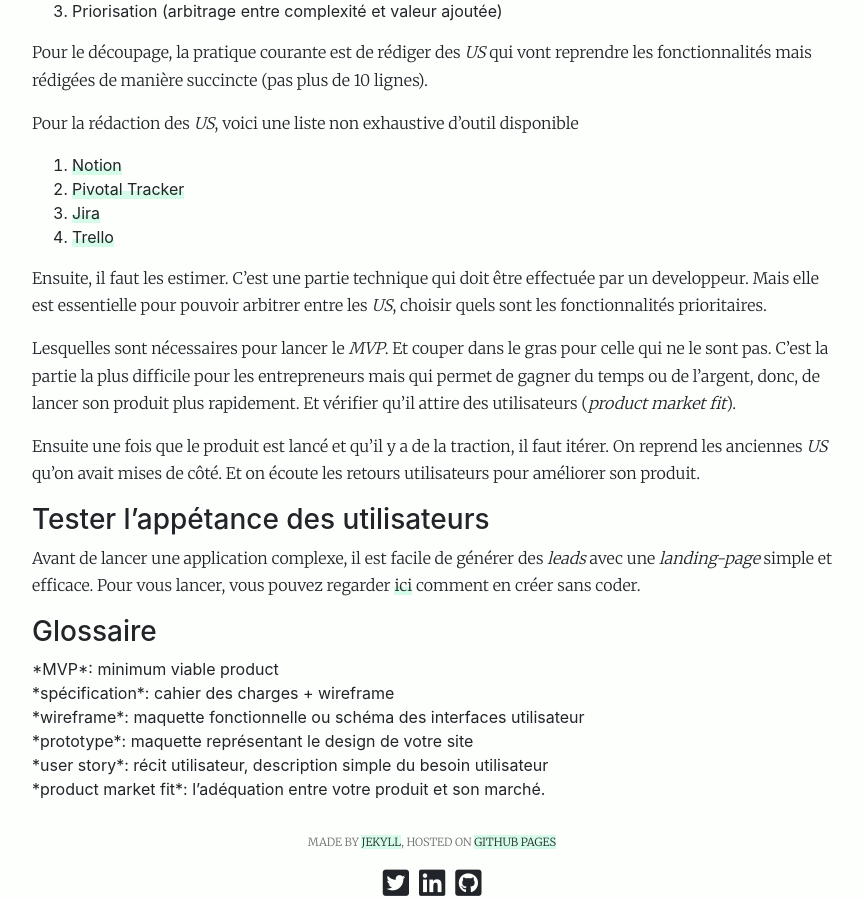
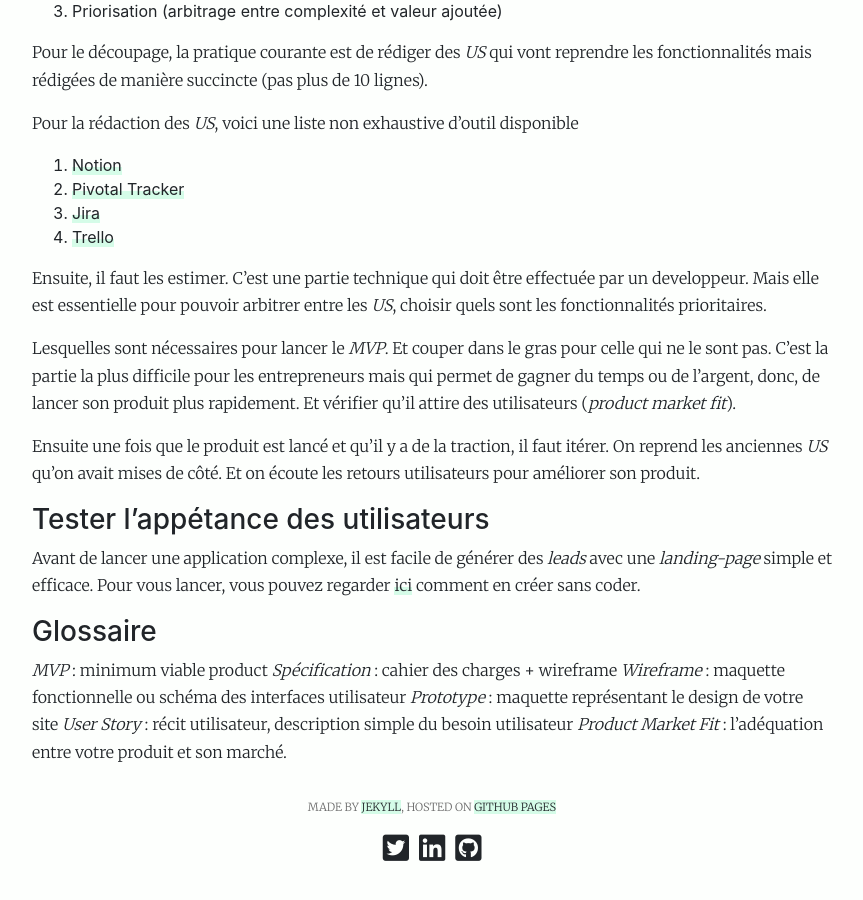
Before and after one commit to alexandrebk/alexandrebk.github.io, a Jekyll site: the page built from _posts/2021-06-04-lancement-projet-web.md, in a window 1280 px wide and 900 px high, scrolled down 1063 px. Shown: the whole window, without its empty margins (208-1071 px from the left). Built offline with Jekyll 4.4.1, drawn with Linux system fonts in a browser that asks for light colours; nearby versions of some CDN libraries; after the commit the page ends 1928 px from its top, so only the background shows below that.

Commit message:
Update post lancer son projet web

```diff
--- a/_posts/2021-06-04-lancement-projet-web.md
+++ b/_posts/2021-06-04-lancement-projet-web.md
@@ -56,23 +56,9 @@ Avant de lancer une application complexe, il est facile de générer des *leads*
 
 ### Glossaire
 
-<ul>
-  <li>
-    *MVP*: minimum viable product
-  </li>
-  <li>
-    *spécification*: cahier des charges + wireframe
-  </li>
-  <li>
-    *wireframe*: maquette fonctionnelle ou schéma des interfaces utilisateur
-  </li>
-  <li>
-    *prototype*: maquette représentant le design de votre site
-  </li>
-  <li>
-    *user story*: récit utilisateur, description simple du besoin utilisateur
-  </li>
-  <li>
-    *product market fit*: l’adéquation entre votre produit et son marché.
-  </li>
-</ul>
+*MVP* : minimum viable product
+*Spécification* : cahier des charges + wireframe
+*Wireframe* : maquette fonctionnelle ou schéma des interfaces utilisateur
+*Prototype* : maquette représentant le design de votre site
+*User Story* : récit utilisateur, description simple du besoin utilisateur
+*Product Market Fit* : l’adéquation entre votre produit et son marché.
```
